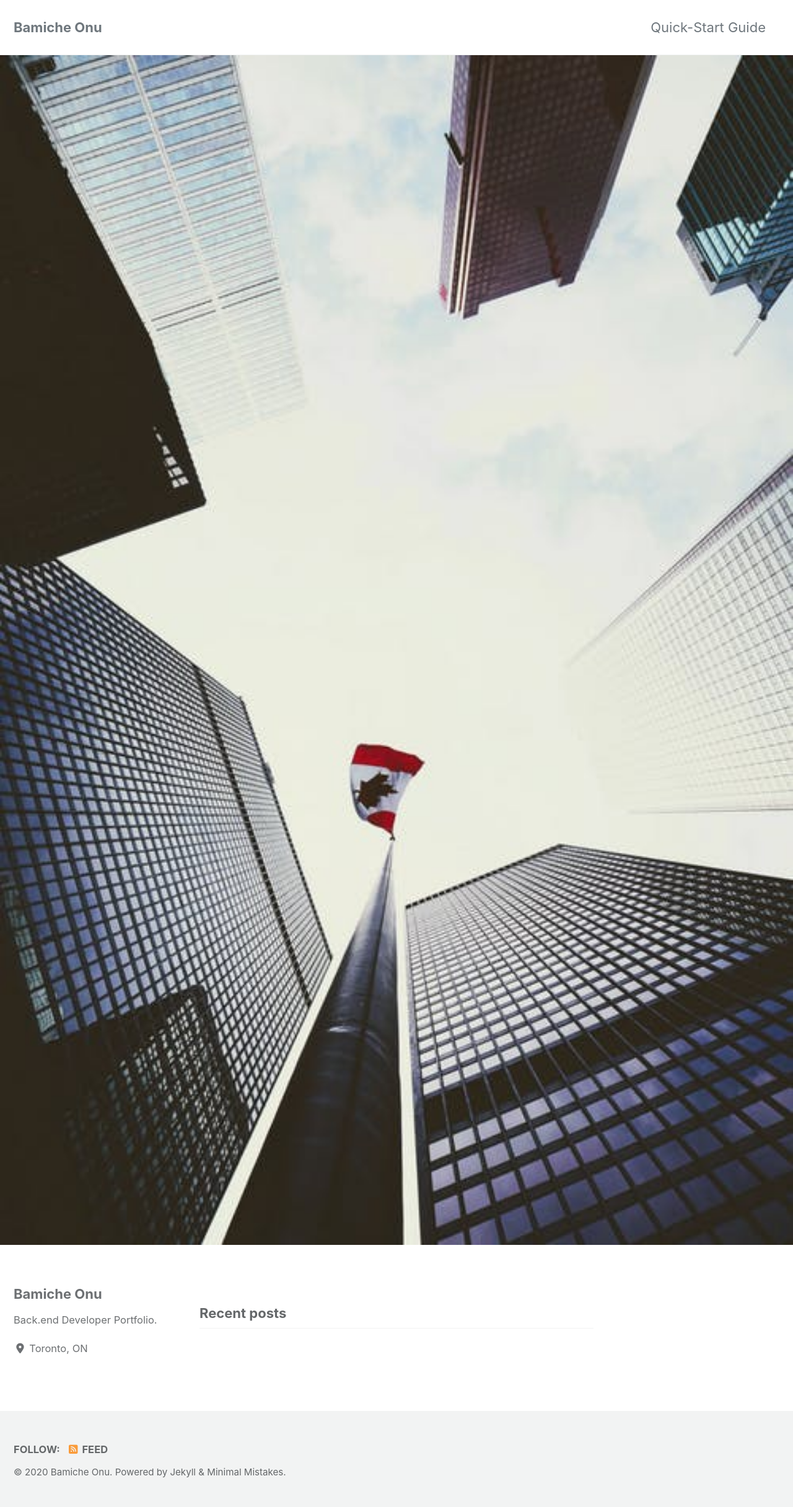
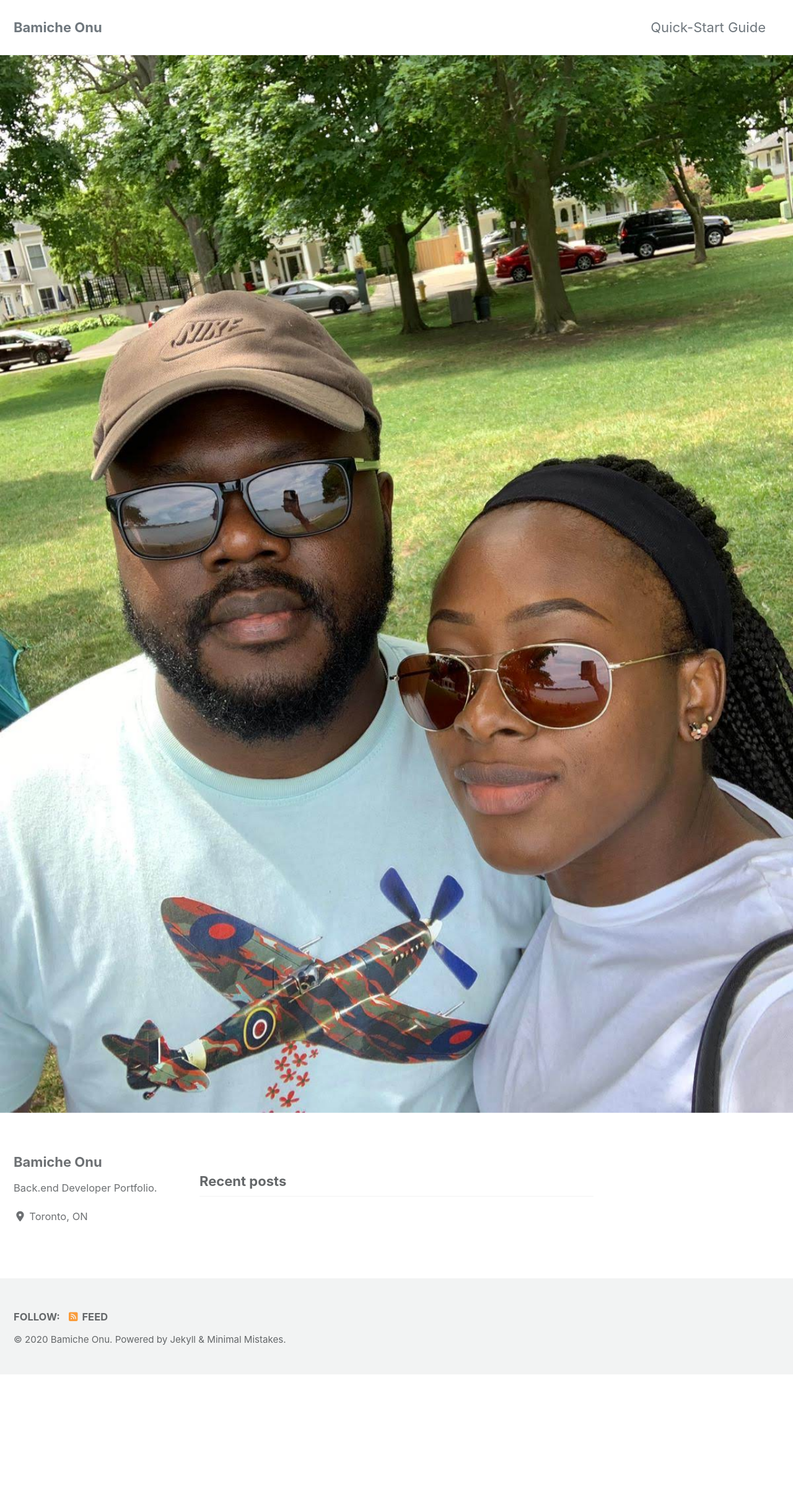
Before and after one commit to cheonu/cheonu.github.io, a Jekyll site: the page built from index.html, in a window 1280 px wide. Shown: the whole page at 62% size. Built offline with Jekyll 4.4.1, drawn with Linux system fonts in a browser that asks for light colours; cached includes are drawn as plain includes; nearby versions of some CDN libraries; the list of posts is cut into pages by our own code; after the commit the page ends 2218 px from its top, so only the background shows below that.

Commit message:
changes to _config

```diff
--- a/index.html
+++ b/index.html
@@ -2,5 +2,5 @@
 layout: home
 author_profile: true
 header:
-  image: "/images/canada.jpeg"
+  image: "/images/bio-photo.jpg"
 ---
```
